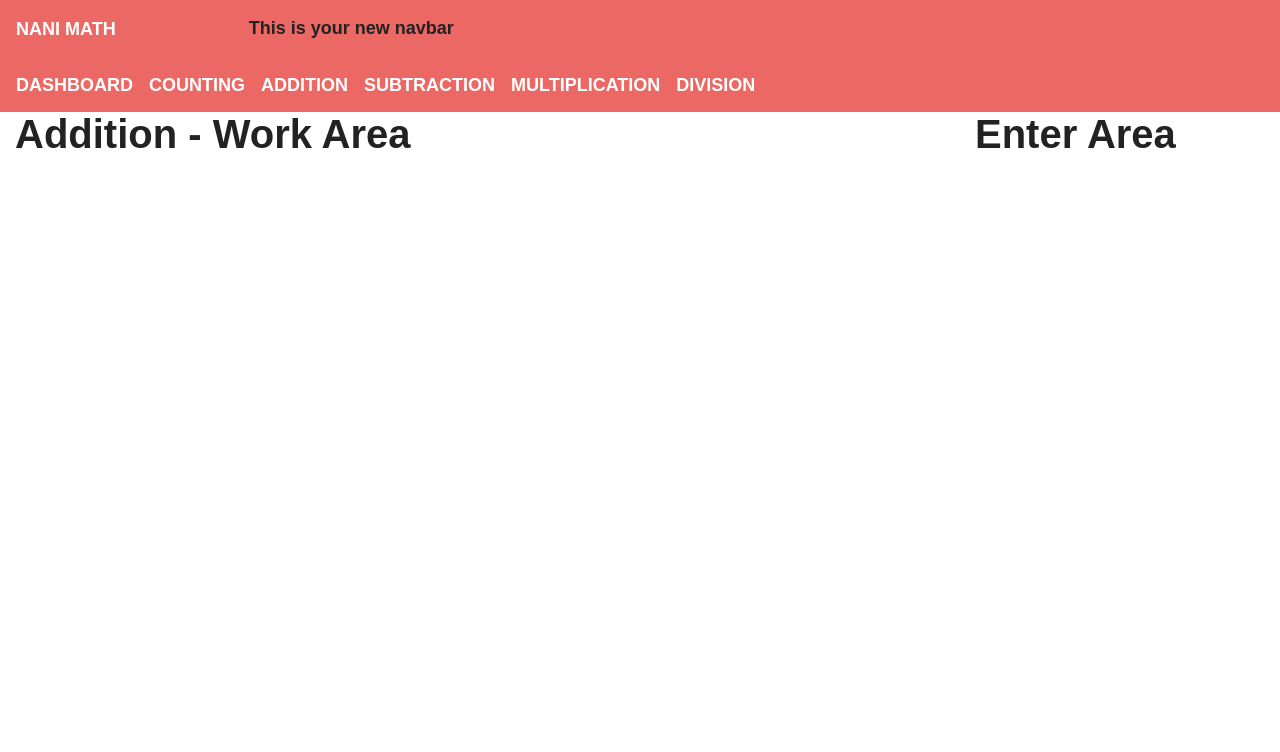
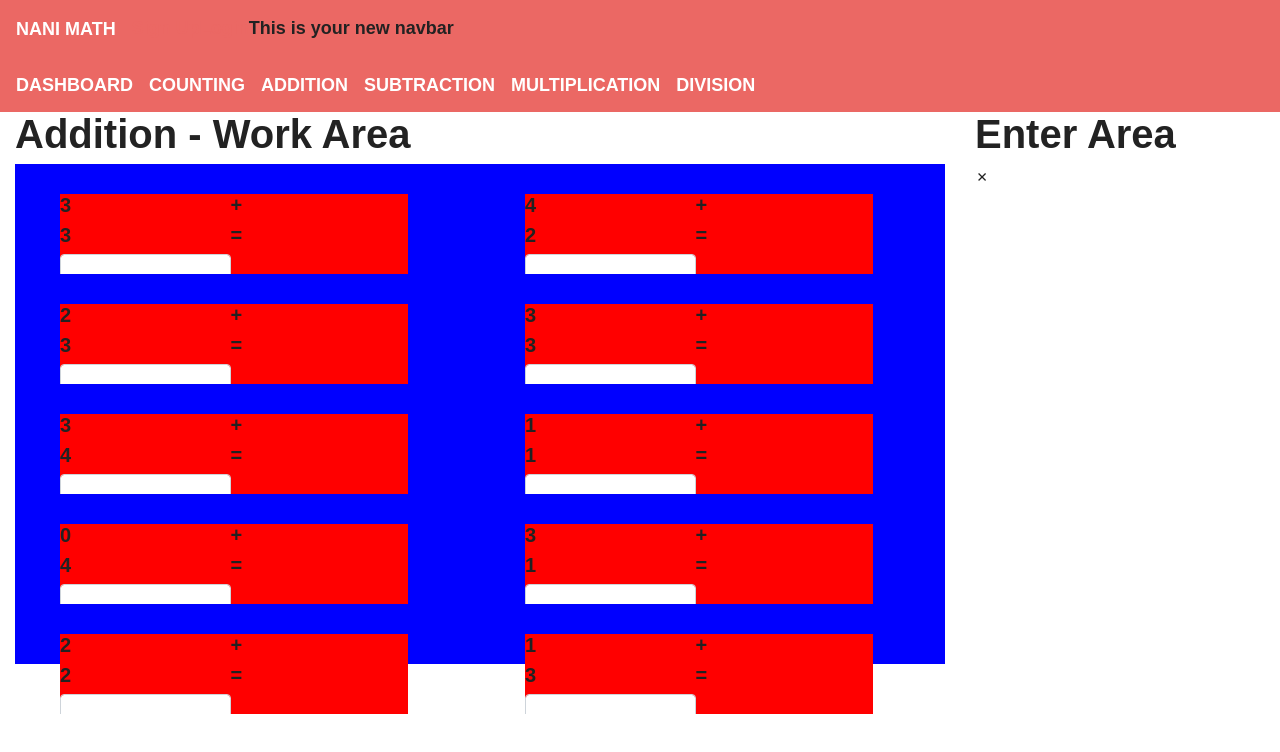
Before and after one commit to JCartwright44/Project3, a React (Create React App) app in the folder client/: page /addition in a window 1280 px wide. Shown: the top 752 px of the page. Built offline with nearby package versions, Linux system fonts and the light colour scheme; a web font is replaced by a local one.

Commit message:
addition working

```diff
--- a/client/src/App.js
+++ b/client/src/App.js
@@ -20,7 +20,7 @@ function App() {
         <Nav />
         <NavList />
         <Switch>
-          <Route exact path="/" component={Home} />
+          <Route exact path="/" component={Dashboard} />
           <Route exact path="/login" component={Login} />
           <Route exact path="/signup" component={Signup} />
           <Route exact path="/dashboard" component={Dashboard} />
--- /dev/null
+++ b/client/src/components/EnterArea/index.js
@@ -0,0 +1,14 @@
+import React from "react";
+import "./style.css";
+
+// The ...props means, spread all of the passed props onto this element
+// That way we don't have to define them all individually
+function EnterBtn(props) {
+  return (
+    <span className="enter-btn" {...props} role="button" tabIndex="0">
+      ✗
+    </span>
+  );
+}
+
+export default EnterBtn;
--- /dev/null
+++ b/client/src/components/EnterArea/style.css
@@ -0,0 +1,10 @@
+.enterArea {
+    background-color: Green;
+    height: 400px;
+}
+
+.sketchArea {
+    height: 60%;
+    width: 100%;
+    background-color: green;
+}
--- /dev/null
+++ b/client/src/components/IndividualQuestion/index.js
@@ -0,0 +1,55 @@
+import React from "react";
+import "./style.css";
+
+class IndividualQuestion extends React.Component {
+    state= {
+        value: "",
+        num1: Math.floor(Math.random() * 5),
+        num2: Math.floor(Math.random() * 5)
+    }
+
+    handleInput = (e) => {
+        this.setState(
+            {value: e.target.value
+            }
+            )
+    }
+
+ answerCorrect = (e) => {
+        e.preventDefault();
+        const answer = Number(this.state.value);
+        const num1 = Number(this.state.num1);
+        const num2 = Number(this.state.num2);
+        console.log(answer)
+        console.log(`num1 ${num1} & num2 ${num2}`)
+        const corrAnsw = num1 + num2;
+        console.log(corrAnsw)
+        if (answer === corrAnsw) {
+             console.log("correct")
+        } else {
+            console.log("incorrect")
+        }
+    }
+
+
+
+    render() {
+      return (
+        <div className="individualQuestion"
+        >
+        <h5 name="num1">{this.state.num1}</h5>
+        <h5 name="sign"> + </h5>
+        <h5 name="num2">{this.state.num2}</h5>
+        <h5 name="equals">=</h5>
+
+        <input  id="input" onChange={this.handleInput} type="text" className="form-control" name="input" value={this.state.value} />
+        <button onClick={this.answerCorrect}>Submit</button>
+
+        </div>
+      );
+    }
+    }
+
+
+
+export default IndividualQuestion;
--- /dev/null
+++ b/client/src/components/IndividualQuestion/style.css
@@ -0,0 +1,17 @@
+.individualQuestion {
+    height: 80px;
+    width: 80%;
+    background-color: red;
+    margin: 30px;
+    overflow: auto;
+}
+
+h5 {
+    width: 49%;
+    float: left;
+}
+
+#input {
+    margin-top: 5px;
+    width: 49%;
+}
--- /dev/null
+++ b/client/src/components/WorkArea/index.js
@@ -0,0 +1,30 @@
+import React from "react";
+import "./style.css";
+import IndividualQuestion from "../IndividualQuestion";
+
+function WorkArea({ children }) {
+  return (
+    <div className="workArea container"
+    >
+    <div className="row">
+    <div className="col-sm">
+    <IndividualQuestion />
+    <IndividualQuestion />
+    <IndividualQuestion />
+    <IndividualQuestion />
+    <IndividualQuestion />
+    </div>
+    <div className="col-sm">
+    <IndividualQuestion />
+    <IndividualQuestion />
+    <IndividualQuestion />
+    <IndividualQuestion />
+    <IndividualQuestion />
+    </div>
+    </div>
+      {/* {children} */}
+    </div>
+  );
+}
+
+export default WorkArea;
--- /dev/null
+++ b/client/src/components/WorkArea/style.css
@@ -0,0 +1,5 @@
+.workArea {
+    width: 100%;
+    height: 500px;
+    background-color: blue
+}
--- a/client/src/pages/Addition.js
+++ b/client/src/pages/Addition.js
@@ -1,11 +1,16 @@
 import React, { Component } from "react";
 // import DeleteBtn from "../components/DeleteBtn";
 // import Jumbotron from "../components/Jumbotron";
+import WorkArea from "../components/WorkArea"
+import EnterArea from "../components/EnterArea"
 // import API from "../utils/API";
 // import { Link } from "react-router-dom";
 import { Col, Row, Container } from "../components/Grid";
 // import { List, ListItem } from "../components/List";
 // import { Input, TextArea, FormBtn } from "../components/Form";
+
+
+
 
 class Addition extends Component {
     render() {
@@ -14,9 +19,11 @@ class Addition extends Component {
             <Row>
               <Col size="md-9">
                 <h1>Addition - Work Area</h1>
+                <WorkArea />
               </Col>
               <Col size="md-3">
                 <h1>Enter Area</h1>
+                <EnterArea />
               </Col>
             </Row>
           </Container>
--- a/client/src/utils/API.js
+++ b/client/src/utils/API.js
@@ -18,12 +18,12 @@ export default {
 //     return axios.post("/api/books", bookData);
 //   },
 //  // Gets all posts
-getPosts: function() {
-  return axios.get('/api/posts');
-},
-createPost: function(data) {
-  return axios.post('/api/posts', data);
-},
+// getPosts: function() {
+//   return axios.get('/api/posts');
+// },
+// createPost: function(data) {
+//   return axios.post('/api/posts', data);
+// },
 signup: function(data) {
   return axios.post('/api/users/signup', data);
 },
```
Also changed, not shown: 2 other files (tests, documents, lock files or other folders).
